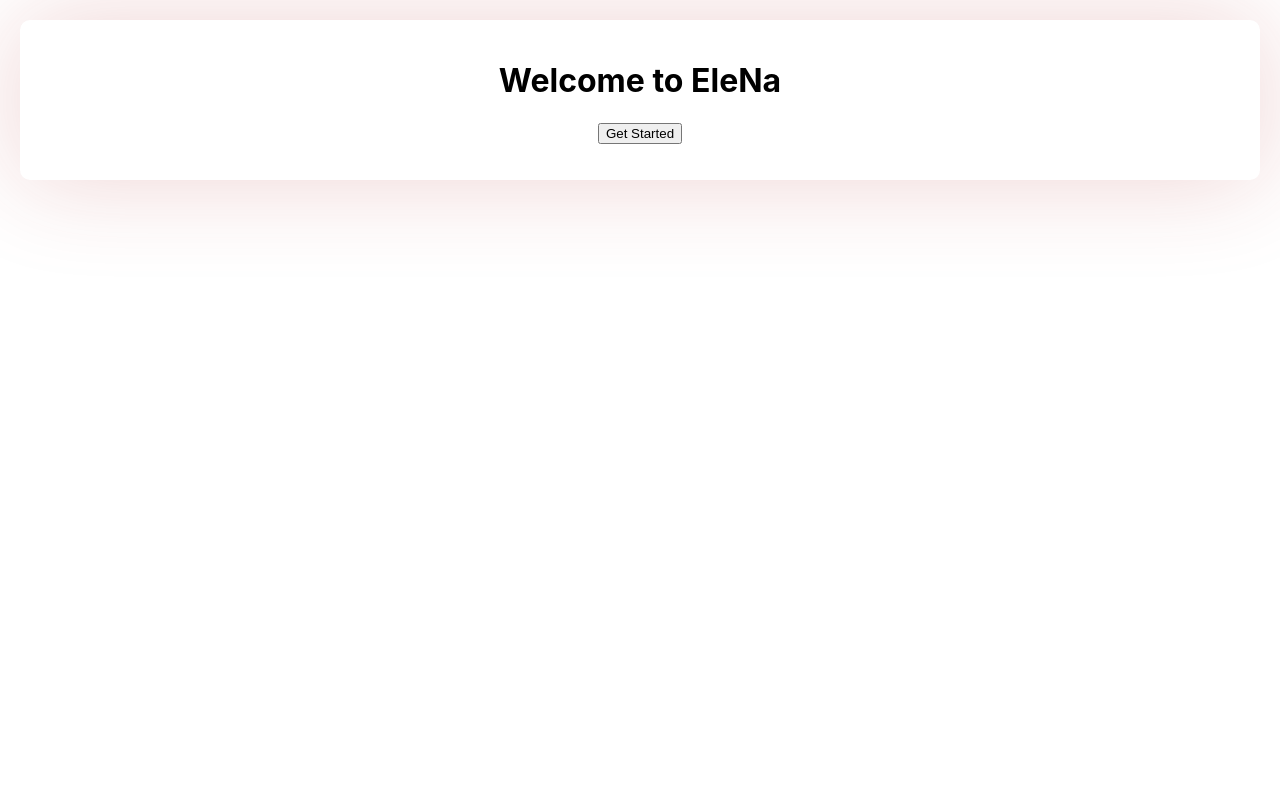
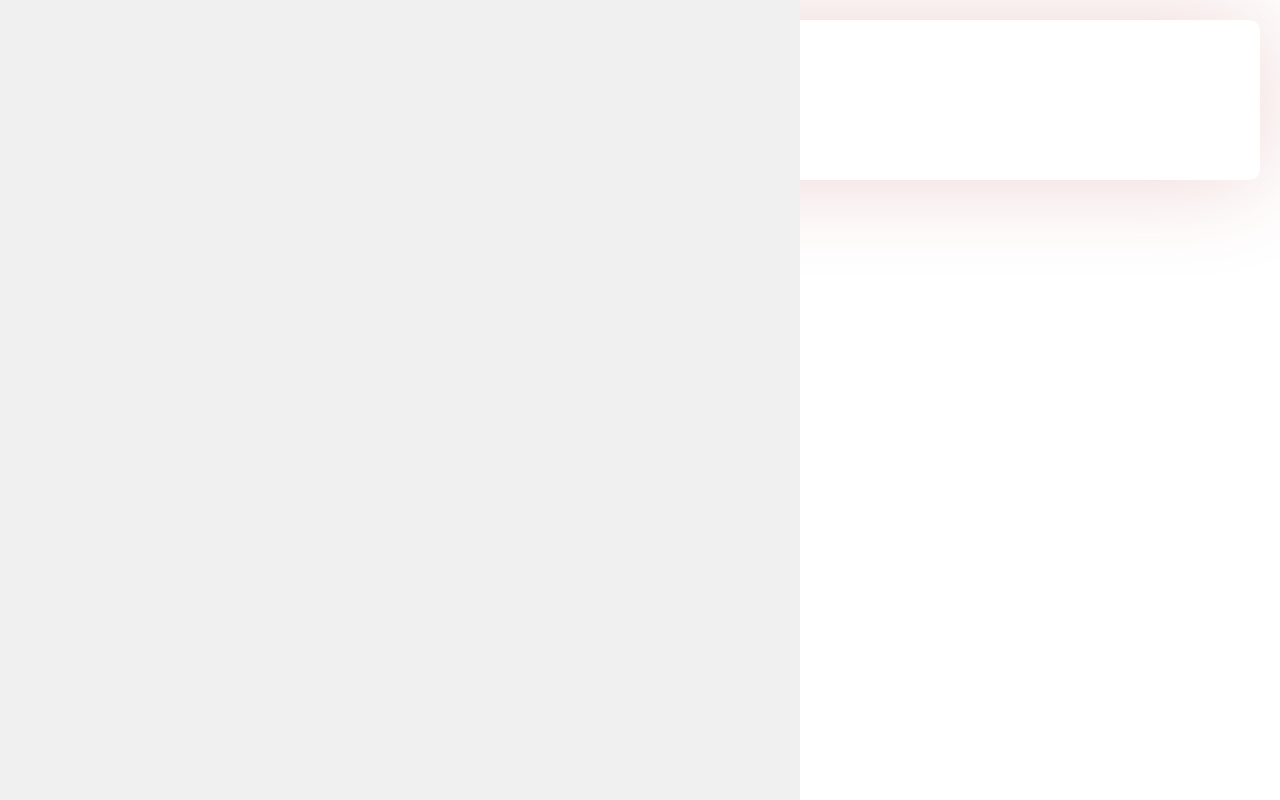
Before and after one commit to esavitz/EleNa, a React (Create React App) app in the folder frontend/: page / in a window 1280 px wide. Built offline with nearby package versions, Linux system fonts and the light colour scheme.

Commit message:
added left box and react app variables

```diff
--- a/frontend/package.json
+++ b/frontend/package.json
@@ -6,9 +6,10 @@
     "@testing-library/jest-dom": "^5.16.5",
     "@testing-library/react": "^13.4.0",
     "@testing-library/user-event": "^13.5.0",
+    "axios": "^1.4.0",
     "react": "^18.2.0",
     "react-dom": "^18.2.0",
-    "react-scripts": "5.0.1",
+    "react-scripts": "^5.0.1",
     "web-vitals": "^2.1.4"
   },
   "scripts": {
--- a/frontend/src/components/Landing.js
+++ b/frontend/src/components/Landing.js
@@ -1,9 +1,13 @@
-import React, {useState} from 'react';
+import React, { useState } from 'react';
 import axios from 'axios';
 import './styles/Landing.css';
 
 function Landing() {
   const [route, setRoute] = useState(null); // [route, setRoute]
+  const [startPosition, setStartPosition] = useState("");
+  const [destination, setDestination] = useState("");
+  const [multiplier, setMultiplier] = useState(.5);
+  const [routeType, setRouteType] = useState(true);
 
   const getRoute = async () => {
     const res = await axios.get('http://localhost:5000/get_route');
@@ -12,10 +16,15 @@ function Landing() {
   };
 
   return (
-    <div className='welcome-box'>
-      <h1>Welcome to EleNa</h1>
-      <button onClick={getRoute}>Get Started</button>
-      <p>{route}</p>
+    <div>
+      <div className='welcome-box'>
+        <h1>Welcome to EleNa</h1>
+        <button onClick={getRoute}>Get Started</button>
+        <p>{route}</p>
+      </div>
+      <div className='left-box'>
+
+      </div>
     </div>
   );
 }
--- a/frontend/src/components/styles/Landing.css
+++ b/frontend/src/components/styles/Landing.css
@@ -1,5 +1,4 @@
-
-.welcome-box{
+.welcome-box {
     border-radius: 10px;
     padding: 20px;
     margin: 20px;
@@ -7,3 +6,17 @@
     box-shadow: 0 0 100px 0 rgba(173, 42, 42, 0.2);
     transition: 0.3s;
 }
+
+.left-box {
+    position: absolute;
+    left: 0;
+    top: 50%;
+    /* Adjust the value to position the box vertically */
+    transform: translateY(-50%);
+    width: 800px;
+    /* Adjust the width as needed */
+    height: 800px;
+    /* Adjust the height as needed */
+    background-color: #f0f0f0;
+    /* Adjust the background color as needed */
+}
```
Also changed, not shown: 1 other file (tests, documents, lock files or other folders).
